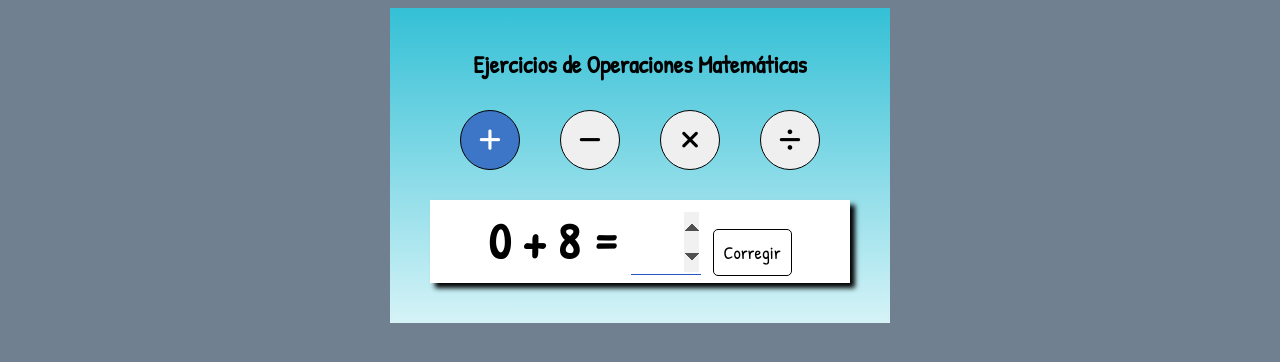
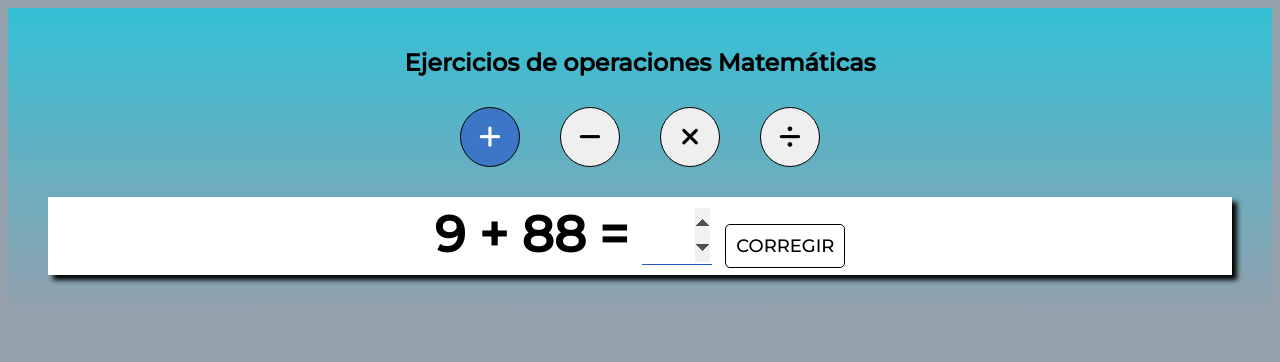
Before and after one commit to JLalib/math, a plain HTML site: page index.html in a window 1280 px wide. Both pictures are taken after a click on the button 490 px from the left and 139 px from the top of the page. Drawn offline with Linux system fonts and the light colour scheme.

Commit message:
Add files via upload

```diff
--- a/estilo.css
+++ b/estilo.css
@@ -1,16 +1,16 @@
 @import url('https://fonts.googleapis.com/css2?family=Patrick+Hand&display=swap');
 * {
     box-sizing: border-box;
-    font-family: 'Patrick Hand';
+    font-family: 'Montserrat';
 }
 
 body {
-    background-color: slategray;
+    background-color: #94a0ac;
 }
 
 .container {
-    max-width: 500px;
-    background: linear-gradient(#34c0d6, #d5f3f7);
+    max-width: 100%;
+    background: linear-gradient(#34c0d6, #94a0ac);
     margin: auto;
     padding: 20px;
     text-align: center;
@@ -59,6 +59,7 @@ body {
 
 #corregir {
     background-color: #fff;
+    font-family: 'Montserrat';
     border: none;
     font-size: 18px;
     border: 1px solid #000;
@@ -69,7 +70,8 @@ body {
 }
 
 #corregir:hover {
-    transform: scale(1.2);
+    transform: scale(1.1);
+    color: green;
 }
 
 .activado {
@@ -85,7 +87,7 @@ i {
 }
 
 #msj_correccion {
-    text-align: left;
+    text-align: center;
 }
 
 .fa-face-frown {
--- a/index.html
+++ b/index.html
@@ -8,12 +8,15 @@
     <link rel="stylesheet" href="https://cdnjs.cloudflare.com/ajax/libs/font-awesome/6.1.1/css/all.min.css" integrity="sha512-KfkfwYDsLkIlwQp6LFnl8zNdLGxu9YAA1QvwINks4PhcElQSvqcyVLLD9aMhXd13uQjoXtEKNosOWaZqXgel0g==" crossorigin="anonymous" referrerpolicy="no-referrer"
     />
     <link rel="stylesheet" href="estilo.css">
-    <title>Operaciones</title>
+    <link rel="preconnect" href="https://fonts.googleapis.com">
+    <link rel="preconnect" href="https://fonts.gstatic.com" crossorigin>
+    <link href="https://fonts.googleapis.com/css2?family=Montserrat:wght@500&family=Open+Sans:ital,wght@1,700&display=swap" rel="stylesheet">
+    <title>Operaciones matemáticas</title>
 </head>
 
 <body>
     <div class="container">
-        <h2>Ejercicios de Operaciones Matemáticas</h2>
+        <h2>Ejercicios de operaciones Matemáticas</h2>
         <section class="container-operadores">
             <button id="suma" onclick="btnSumar()">
                 <i class="fa-solid fa-plus"></i>
@@ -35,7 +38,7 @@
             <span id="num2"></span>
             <span> = </span>
             <input type="number" inputmode="tel" id="respuesta_usuario">
-            <button id="corregir" onclick="corregir()">Corregir</button>
+            <button id="corregir" onclick="corregir()">CORREGIR</button>
 
         </section>
 
--- a/script.js
+++ b/script.js
@@ -23,8 +23,8 @@ function btnSumar() {
 
 function nuevaSuma() {
     //generamos dos numeros aletarios entre 0 y 9
-    n1 = parseInt(Math.random() * 10);
-    n2 = parseInt(Math.random() * 10);
+    n1 = parseInt(Math.random() * 100);
+    n2 = parseInt(Math.random() * 100);
     //asignamos los numeros a las etiquetas
     num1.innerHTML = n1;
     num2.innerHTML = n2;
@@ -70,9 +70,9 @@ function btnResta() {
 }
 
 function nuevaResta() {
-    //generamos dun numeros aletarios entre 5 y 10
+    //generamos dun numeros aletarios entre 5 y 100
     n1 = parseInt(Math.random() * 5 + 5);
-    //generamos un numero aleatorio entre 0 y 5
+    //generamos un numero aleatorio entre 0 y 50
     n2 = parseInt(Math.random() * 5);
     //asignamos los numeros a las etiquetas
     num1.innerHTML = n1;
@@ -134,9 +134,9 @@ function corregir() {
     var i = document.createElement("i");
     //controlo si coincide lo que el usuario respondio con la solucion
     if (respuesta_usuario.value == solucion) {
-        i.className = "fa-regular fa-face-grin";
+        i.className = "fa-solid fa-check";
     } else {
-        i.className = "fa-regular fa-face-frown";
+        i.className = "fa-solid fa-xmark";
     }
 
     //agrego el elemento al contenedor de las correciones
```
